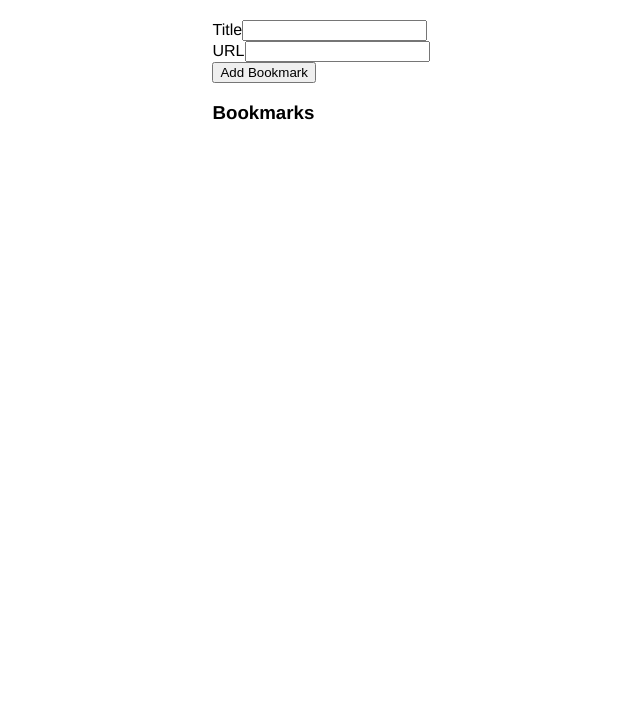
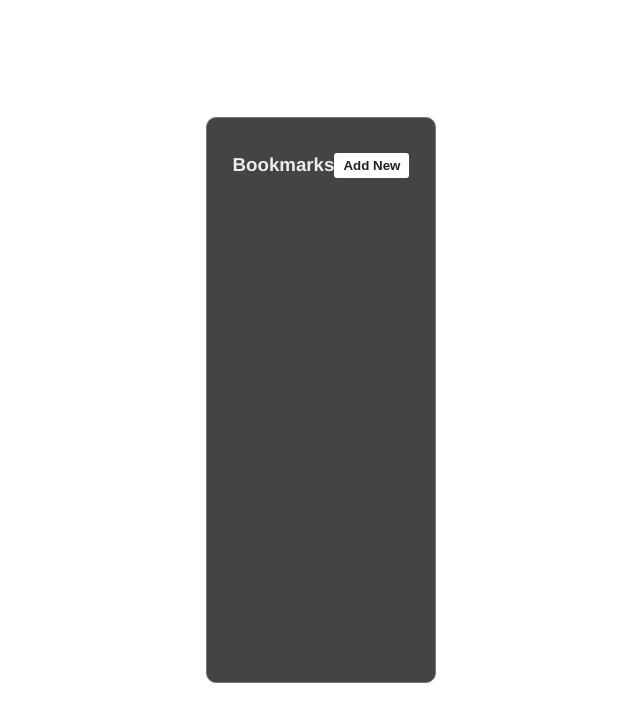
Before and after one commit to AshrafAKRahman/bookmarks-app, a React (Create React App) app: page / in a window 1280 px wide. Shown: the top 722 px of the page, without its empty margins (319-959 px from the left). Built offline with nearby package versions, Linux system fonts and the light colour scheme.

Commit message:
added useEffect hooks for bookmarks to persist after page refresh, added the useRef so cursor is at title on mount

```diff
--- a/src/Components/App.js
+++ b/src/Components/App.js
@@ -3,8 +3,10 @@ import Bookmarks from "./Bookmarks/Bookmarks";
 
 function App() {
   return (
-    <div className="App">
-      <Bookmarks />
+    <div className="app-wrapper">
+      <div className="App">
+        <Bookmarks />
+      </div>
     </div>
   );
 }
--- /dev/null
+++ b/src/Components/Bookmarks/BookmakList/BookmarkList.js
@@ -0,0 +1,24 @@
+import Bookmark from "../Bookmark/Bookmark";
+import "./BookmarkList.css";
+
+const BookmarkList = ({ bookmarks, deleteBookmark, openForm }) => {
+  return (
+    <section className="bookmark-list">
+      <header>
+        <h3>Bookmarks</h3>
+        <button className="btn-control btn-add" onClick={openForm}>
+          Add New
+        </button>
+      </header>
+      <div className="bms-container">
+        <ul className="bms-list">
+          {bookmarks.map((bm) => (
+            <Bookmark key={bm.id} bm={bm} deleteBookmark={deleteBookmark} />
+          ))}
+        </ul>
+      </div>
+    </section>
+  );
+};
+
+export default BookmarkList;
--- a/src/Components/Bookmarks/Bookmark/Bookmark.css
+++ b/src/Components/Bookmarks/Bookmark/Bookmark.css
@@ -2,7 +2,7 @@
     position: relative;
     max-height: 4em;
     margin: 0.5rem 0;
-    padding: 1rem 1rem 4.5rem;
+    padding: 1rem 1rem 1.5rem;
     font-family: Arial, Helvetica, sans-serif;
     display: flex;
     justify-content: center;
--- /dev/null
+++ b/src/Components/Bookmarks/Bookmark/Bookmark.js
@@ -0,0 +1,27 @@
+import { RiDeleteBin6Line } from "react-icons/ri";
+import "./Bookmark.css";
+
+const Bookmark = ({ bm, deleteBookmark }) => {
+  return (
+    <li className="bm-item">
+      <a href={bm.bmLink}>
+        <img
+          src={
+            "https://t3.gstatic.com/faviconV2?client=SOCIAL&type=FAVICON&fallback_opts=TYPE,SIZE,URL&url=" +
+            bm.bmLink +
+            "&size=24"
+          }
+          alt=""
+          className="image"
+        />
+        <span className="bm-title">{bm.bmTitle}</span>
+      </a>
+      <RiDeleteBin6Line
+        className="btn-delete"
+        onClick={() => deleteBookmark(bm.id)}
+      />
+    </li>
+  );
+};
+
+export default Bookmark;
--- /dev/null
+++ b/src/Components/Bookmarks/BookmarkForm/BookmarkForm.js
@@ -0,0 +1,59 @@
+import { useState, useRef, useEffect } from "react";
+import { v4 as uuidv4 } from "uuid";
+import { AiFillCloseCircle } from "react-icons/ai";
+import "./BookmarkForm.css";
+
+const BookmarkForm = (props) => {
+  const [bmTitle, setBmTitle] = useState("");
+  const [bmLink, setBmLink] = useState("");
+  const titleRef = useRef();
+
+  const handleSubmit = (e) => {
+    e.preventDefault();
+    props.addBookmark({ id: uuidv4(), bmTitle: bmTitle, bmLink: bmLink });
+  };
+
+  const closeFormHandler = () => {
+    props.closeForm();
+  };
+
+  useEffect(() => {
+    titleRef.current.focus();
+  }, []);
+  return (
+    <section className="bookmark-form">
+      <div className="card">
+        <form onSubmit={handleSubmit}>
+          <div className="form-control">
+            <label htmlFor="">Title</label>
+            <input
+              id="bmTitle"
+              type="text"
+              onChange={(e) => setBmTitle(e.target.value)}
+              ref={titleRef}
+              autoFocus={props.showForm}
+            />
+          </div>
+          <div className="form-control">
+            <label htmlFor="">URL</label>
+            <input
+              id="bmLink"
+              type="text"
+              onChange={(e) => setBmLink(e.target.value)}
+            />
+          </div>
+          <button className="btn-cancel" onClick={closeFormHandler}>
+            Cancel
+          </button>
+          <button className="btn-add" type="submit">
+            Add Bookmark
+          </button>
+        </form>
+        <button className="btn-close" onClick={closeFormHandler}>
+          <AiFillCloseCircle />
+        </button>
+      </div>
+    </section>
+  );
+};
+export default BookmarkForm;
--- a/src/Components/Bookmarks/Bookmarks.js
+++ b/src/Components/Bookmarks/Bookmarks.js
@@ -1,86 +1,56 @@
-import { useState } from "react";
-import { v4 as uuidv4 } from "uuid";
+import { useEffect, useState } from "react";
+import BookmarkList from "./BookmakList/BookmarkList";
+import BookmarkForm from "./BookmarkForm/BookmarkForm";
+import "./Bookmarks.css";
 
 const Bookmarks = () => {
-  const [bmTitle, setBmTitle] = useState("");
-  const [bmLink, setBmLink] = useState("");
-  const [bookmarks, setBookmarks] = useState([]);
+  const storedBookmarks = localStorage.getItem("bookmarks");
+  const [bookmarks, setBookmarks] = useState(
+    storedBookmarks ? JSON.parse(storedBookmarks) : []
+  );
+  const [showForm, setShowForm] = useState(false);
 
-  const addBookmark = (e) => {
-    e.preventDefault();
-    setBookmarks((prevBookmarks) => [
-      ...prevBookmarks,
-      {
-        id: uuidv4(),
-        bmTitle: bmTitle,
-        bmLink: bmLink,
-      },
-    ]);
+  const addBookmark = (bookmark) => {
+    setBookmarks((prevBookmarks) => [...prevBookmarks, { ...bookmark }]);
+    setShowForm(false);
   };
 
   const deleteBookmark = (id) => {
     setBookmarks((prevBookmarks) => prevBookmarks.filter((bm) => bm.id !== id));
     console.log(id);
   };
+  const openForm = () => {
+    setShowForm(true);
+  };
+
+  const closeForm = () => {
+    setShowForm(false);
+  };
+
+  useEffect(() => {
+    localStorage.setItem("bookmarks", JSON.stringify(bookmarks));
+  }, [bookmarks]);
 
   return (
     <div className="bookmarks">
-      <section className="bookmark-form">
-        <div className="card">
-          <form onSubmit={addBookmark}>
-            <div className="form-control">
-              <label htmlFor="">Title</label>
-              <input
-                id="bmTitle"
-                type="text"
-                onChange={(e) => setBmTitle(e.target.value)}
-              />
-            </div>
-            <div className="form-control">
-              <label htmlFor="">URL</label>
-              <input
-                id="bmLink"
-                type="text"
-                onChange={(e) => setBmLink(e.target.value)}
-              />
-            </div>
-            <button className="btn-add" type="submit">
-              Add Bookmark
-            </button>
-          </form>
+      {showForm ? (
+        <div className="bookmarks-container">
+          <div className="backdrop">
+            <BookmarkForm addBookmark={addBookmark} closeForm={closeForm} />
+          </div>
+          <BookmarkList
+            bookmarks={bookmarks}
+            deleteBookmark={deleteBookmark}
+            openForm={openForm}
+          />
         </div>
-      </section>
-      <section className="bookmark-list">
-        <header>
-          <h3>Bookmarks</h3>
-        </header>
-        <div className="bms-container">
-          <ul className="bms-list">
-            {bookmarks.map((bm) => (
-              <li className="bm-item" key={bm.id}>
-                <a href={bm.bmLink}>
-                  <img
-                    src={
-                      "https://t3.gstatic.com/faviconV2?client=SOCIAL&type=FAVICON&fallback_opts=TYPE,SIZE,URL&url=" +
-                      bm.bmLink +
-                      "&size=24"
-                    }
-                    alt=""
-                    className="image"
-                  />
-                  <span className="bm-title">{bm.bmTitle}</span>
-                </a>
-                <button
-                  className="btn-delete"
-                  onClick={() => deleteBookmark(bm.id)}
-                >
-                  Delete
-                </button>
-              </li>
-            ))}
-          </ul>
-        </div>
-      </section>
+      ) : (
+        <BookmarkList
+          bookmarks={bookmarks}
+          deleteBookmark={deleteBookmark}
+          openForm={openForm}
+        />
+      )}
     </div>
   );
 };
```
